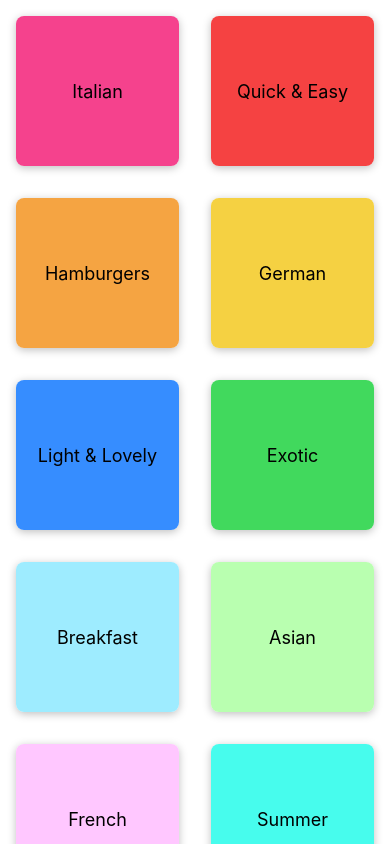
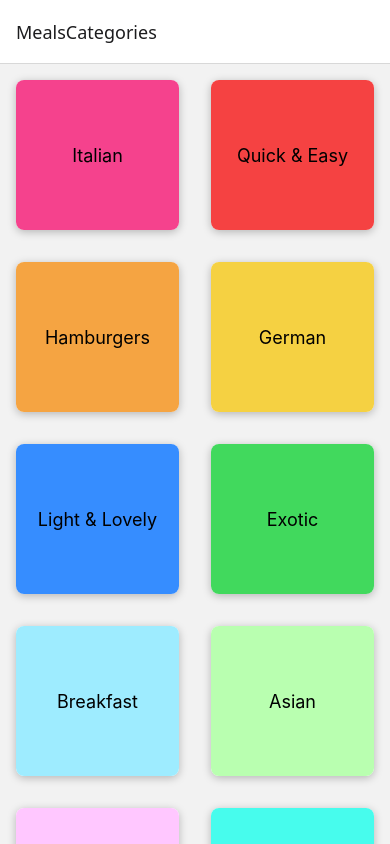
Before and after one commit to vincentjoy/MealsApp, a React Native app: screen / in a window 390 px wide. Built offline with nearby package versions, Linux system fonts and the light colour scheme.

Commit message:
added the react navigation packages

```diff
--- a/App.js
+++ b/App.js
@@ -1,12 +1,20 @@
 import { StatusBar } from 'expo-status-bar';
 import { StyleSheet } from 'react-native';
 import CategoriesScreen from './screens/CategoriesScreen';
+import { NavigationContainer } from '@react-navigation/native';
+import { createNativeStackNavigator } from '@react-navigation/native-stack';
+
+const Stack = createNativeStackNavigator();
 
 export default function App() {
   return (
     <>
-      <StatusBar style='light' />
-      <CategoriesScreen />
+      <StatusBar style='dark' />
+      <NavigationContainer>
+        <Stack.Navigator>
+            <Stack.Screen name="MealsCategories" component={CategoriesScreen} />
+        </Stack.Navigator>
+      </NavigationContainer>
     </>
   );
 }
```
Also changed, not shown: package.json (+7 -3 lines), 1 other file (tests, documents, lock files or other folders).
